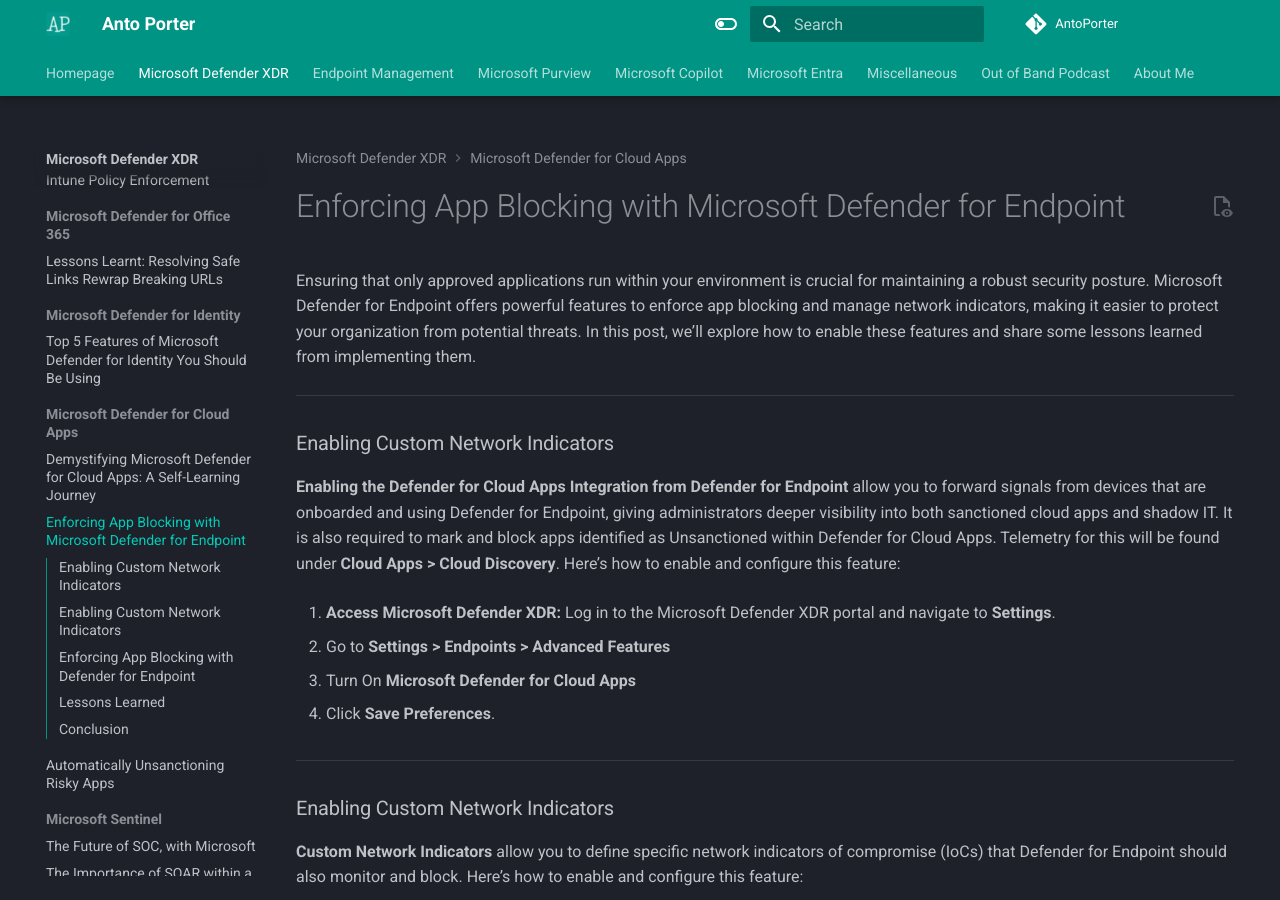
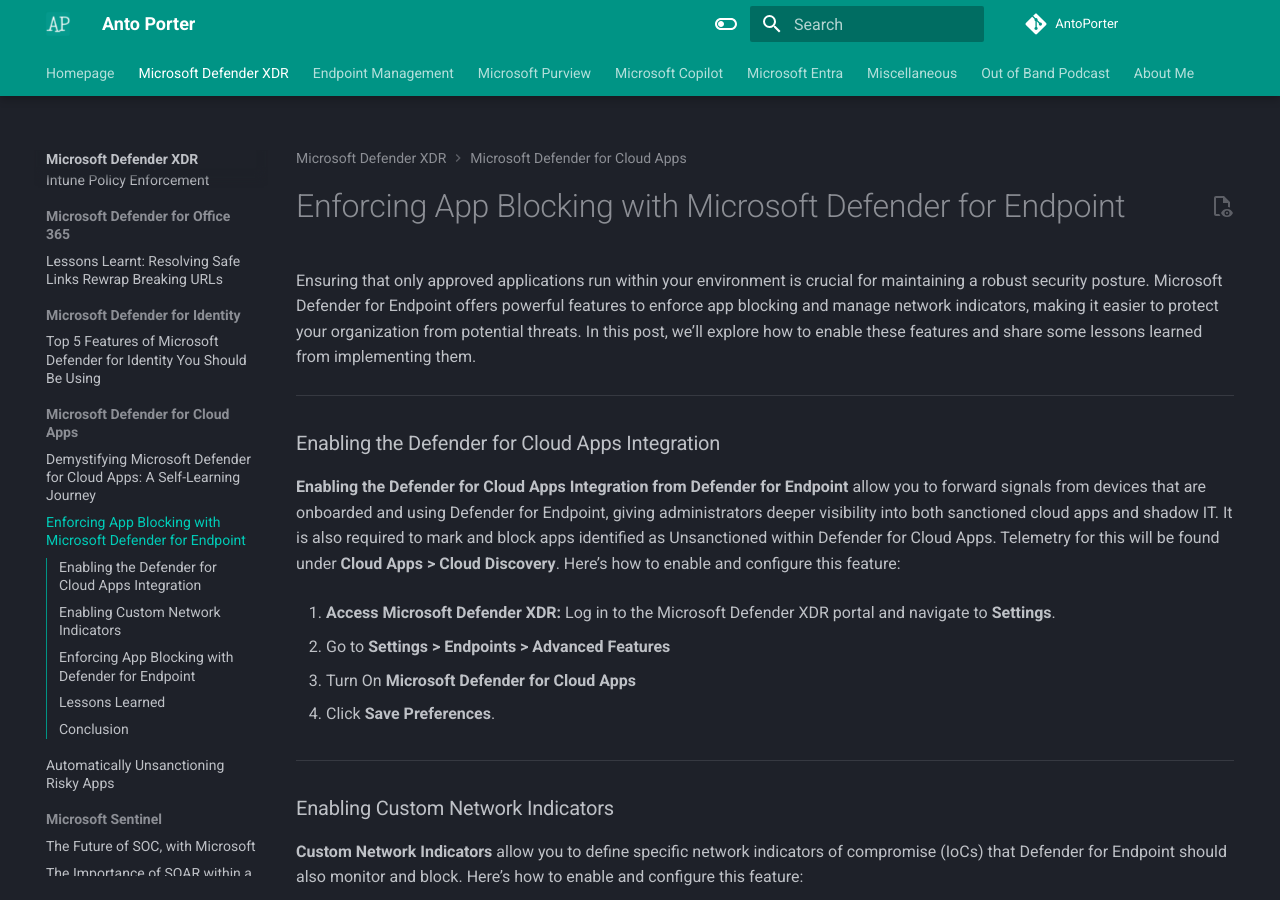
Before and after one commit to AntoPorter/antoporter.github.io, an MkDocs documentation site: the page built from docs/defenderxdr/defendercloudapps/appblocking-dfe.md, in a window 1280 px wide and 900 px high. Built offline with MkDocs 1.6.1 and Material for MkDocs 9.7.7, drawn with Linux system fonts in a browser that asks for light colours; comment, search, counter and statistics services are not loaded.

Commit message:
Update appblocking-dfe.md

```diff
--- a/docs/defenderxdr/defendercloudapps/appblocking-dfe.md
+++ b/docs/defenderxdr/defendercloudapps/appblocking-dfe.md
@@ -4,7 +4,7 @@
 Ensuring that only approved applications run within your environment is crucial for maintaining a robust security posture. Microsoft Defender for Endpoint offers powerful features to enforce app blocking and manage network indicators, making it easier to protect your organization from potential threats. In this post, we’ll explore how to enable these features and share some lessons learned from implementing them.
 
 ---
-### Enabling Custom Network Indicators
+### Enabling the Defender for Cloud Apps Integration
 
 **Enabling the Defender for Cloud Apps Integration from Defender for Endpoint** allow you to forward signals from devices that are onboarded and using Defender for Endpoint, giving administrators deeper visibility into both sanctioned cloud apps and shadow IT. It is also required to mark and block apps identified as Unsanctioned within Defender for Cloud Apps. Telemetry for this will be found under **Cloud Apps > Cloud Discovery**. Here’s how to enable and configure this feature:
 
```
